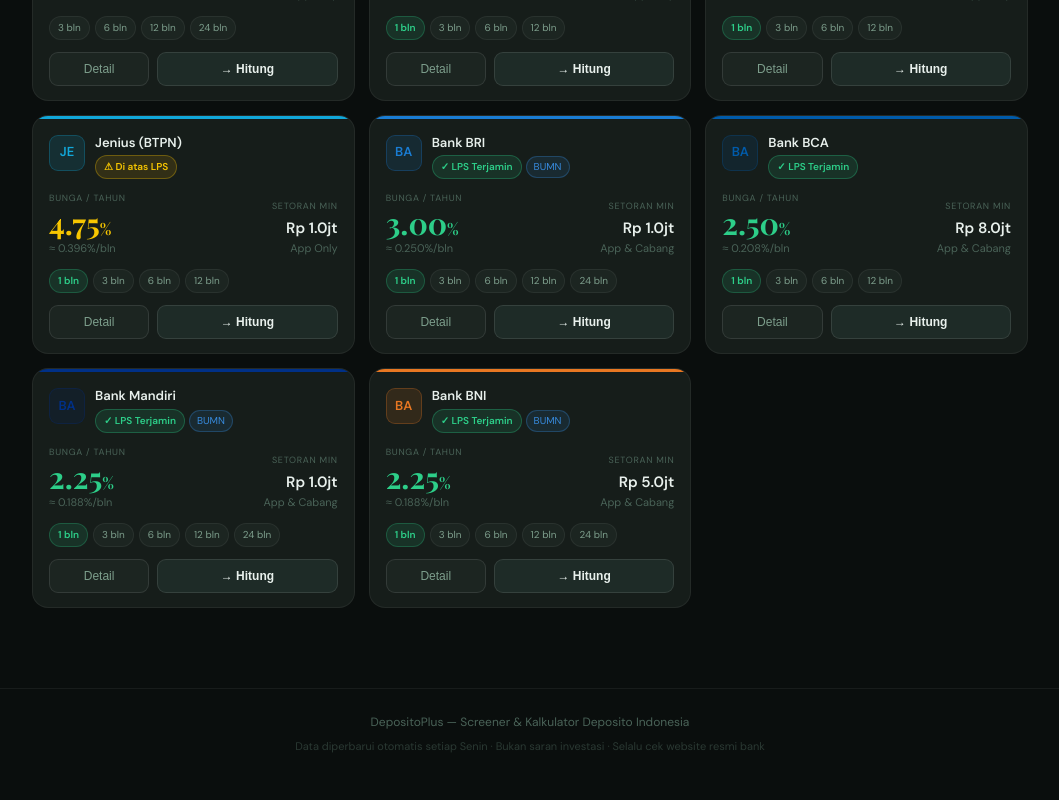
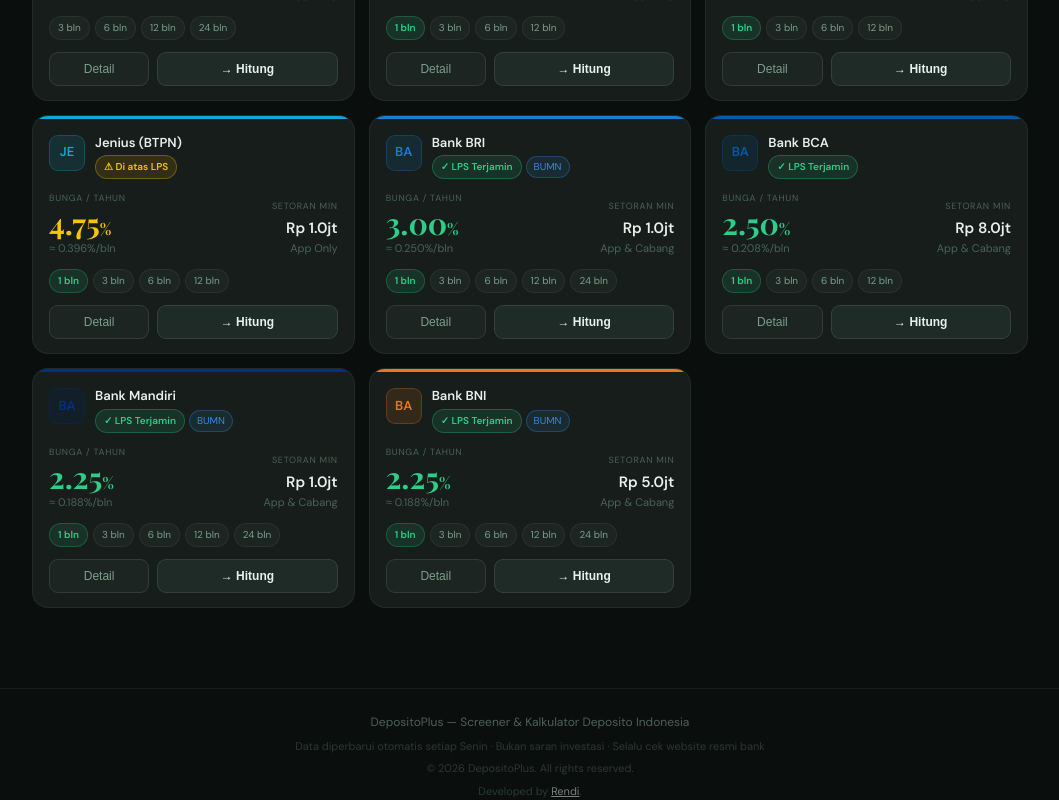
Before and after one commit to rendipurnomo/deposito-app, a React (Vite) app: page / in a window 1280 px wide. Shown: the part 1117-1917 px from the top of the page, without its empty margins (110-1169 px from the left). Before the commit the page ends 1872 px from the top, so only its background shows below. Built offline with nearby package versions, Linux system fonts and the light colour scheme.

Commit message:
feat: add footer

```diff
--- a/src/App.jsx
+++ b/src/App.jsx
@@ -861,6 +861,10 @@
         <p style={{ fontSize: 11, color: 'var(--text-muted)', marginTop: 5, opacity: 0.5 }}>
           Data diperbarui otomatis setiap Senin · Bukan saran investasi · Selalu cek website resmi bank
         </p>
+        <p style={{ fontSize: 11, color: 'var(--text-muted)', marginTop: 5, opacity: 0.5 }}>
+          © {new Date().getFullYear()} DepositoPlus. All rights reserved.
+        </p>
+        <p style={{ fontSize: 11, color: 'var(--text-muted)', marginTop: 5, opacity: 0.5 }}>Developed by <a href="https://rendidev.netlify.app/" target="_blank" rel="noopener noreferrer" style={{ color: 'var(--text-primary)' }}>Rendi</a>.</p>
       </footer>
     </>
   )
```
